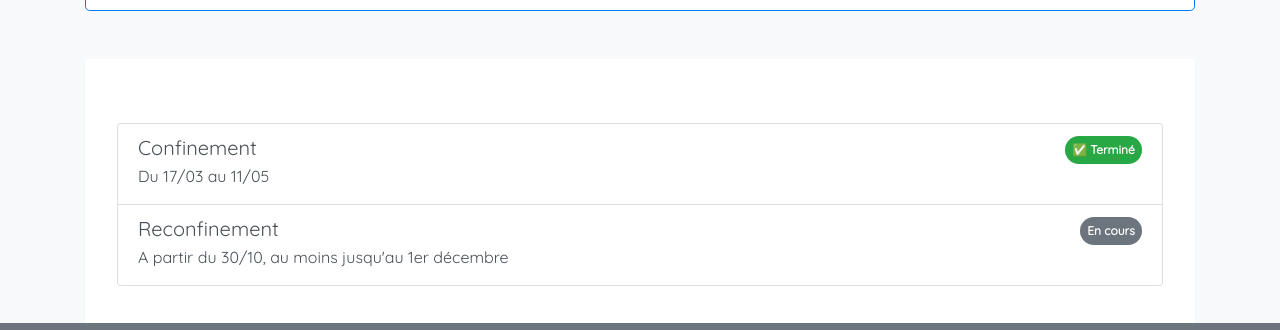
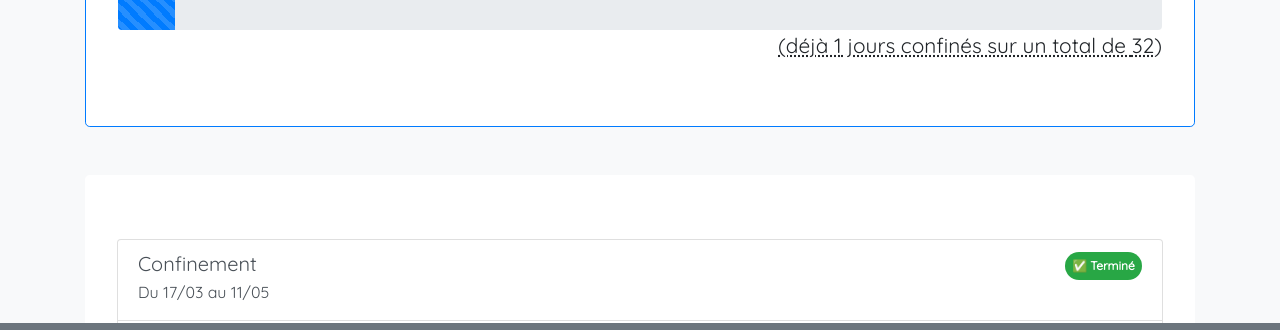
Before and after one commit to natinusala/progression-confinement-france, a plain HTML site: page index.html in a window 1280 px wide. Shown: the part 405-735 px from the top of the page. Drawn offline with nearby package versions, Linux system fonts and the light colour scheme.

Commit message:
set reconfinement end date

```diff
--- a/index.html
+++ b/index.html
@@ -145,7 +145,7 @@
     function refresh()
     {
       var startDate = '2020-10-29';
-      var endDate = '2022-01-01';
+      var endDate = '2020-11-30';
 
       var timeGone = getTimeSince(startDate);
       var daysDone = timeGone['days'];
@@ -153,14 +153,13 @@
       var total = daysDone + daysLeft;
       var percentComplete = getPercentage(startDate, endDate);
 
-      // UNCOMMENT WHEN we have a real end date
-      // document.getElementById('progress-bar').style.width = percentComplete.toString() + '%';
-      // document.getElementById('progress-bar').setAttribute("aria-valuenow", percentComplete.toString());
-      // document.getElementById('progress').textContent = percentComplete.toString() + "%";
+      document.getElementById('progress-bar').style.width = percentComplete.toString() + '%';
+      document.getElementById('progress-bar').setAttribute("aria-valuenow", percentComplete.toString());
+      document.getElementById('progress').textContent = percentComplete.toString() + "%";
 
       document.getElementById('daysDone').textContent = Math.floor(daysDone).toString();
-      // document.getElementById('daysTodo').textContent = Math.floor(daysLeft).toString();
-      // document.getElementById('daysTotal').textContent = Math.floor(total).toString();
+      document.getElementById('daysTodo').textContent = Math.floor(daysLeft).toString();
+      document.getElementById('daysTotal').textContent = Math.floor(total).toString();
     }
 
     refresh();
```
